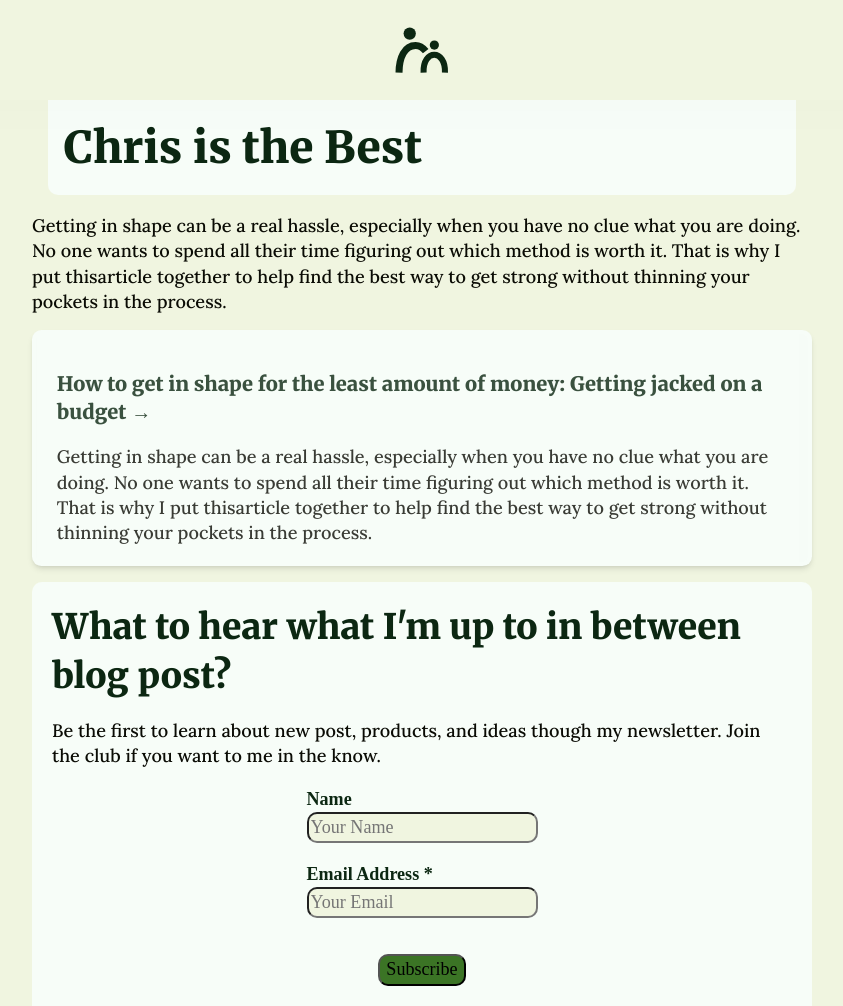
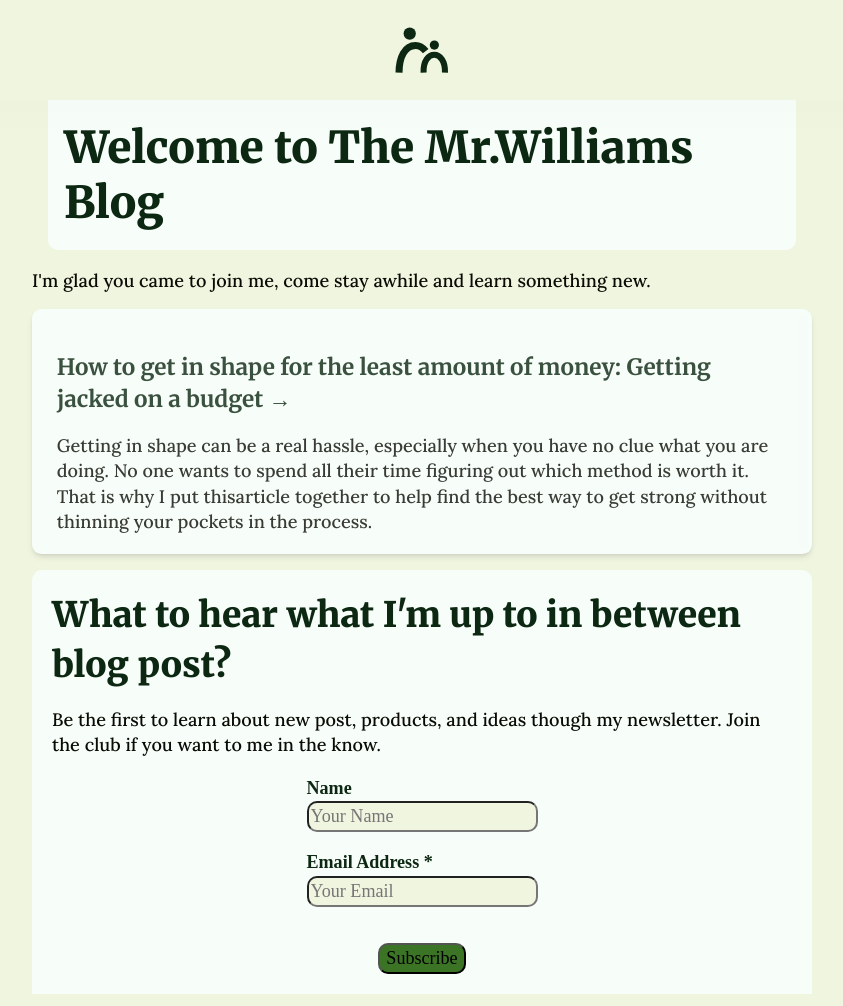
Before and after one commit to chr1swill/https---github.com-chr1swill-astro-blog-website, an Astro site: page / in a window 1280 px wide. Shown: the whole page, without its empty margins (218-1061 px from the left). Built offline with nearby package versions, Linux system fonts and the light colour scheme; Astro itself is replaced by a stand-in of ours; a script that the page names is missing.

Commit message:
Change card to make the styling to be on brand
Made the heading size smaller, consistent with other headering on site.
Altered the transition time to match all other transtion on site.
Removed unnecessay styles and fixed bugs.

```diff
--- a/src/components/Card.astro
+++ b/src/components/Card.astro
@@ -10,10 +10,10 @@ const { href, title, description } = Astro.props;
 
 <li class="link-card">
 	<a href={href}>
-		<h2>
+		<h4>
 			{title}
 			<span>&rarr;</span>
-		</h2>
+		</h4>
 		<p>
 			{description}
 		</p>
@@ -29,7 +29,7 @@ const { href, title, description } = Astro.props;
 		background-size: 400%;
 		border-radius: 0.6rem;
 		background-position: 100%;
-		transition: background-position 0.2s cubic-bezier(0.22, 1, 0.36, 1);
+		transition: background-position 0.6s cubic-bezier(0.22, 1, 0.36, 1);
 		box-shadow: 0 4px 6px -1px rgba(0, 0, 0, 0.1), 0 2px 4px -2px rgba(0, 0, 0, 0.1);
 	}
 
@@ -39,23 +39,23 @@ const { href, title, description } = Astro.props;
 		line-height: 1.4;
 		padding: 1rem 1.3rem;
 		border-radius: 0.35rem;
-		color: var(--clr-text);
 		background-color:var(--clr-surface);
 		opacity: 0.8;
 	}
-	h2 {
+	.link-card:is(h4) {
 		margin: 0;
-		font-size: 1.25rem;
-		transition: color 0.2s cubic-bezier(0.22, 1, 0.36, 1);
+		color: var(--clr-primary);
+
+		transition: color 0.6s cubic-bezier(0.22, 1, 0.36, 1);
 	}
-	p {
-		margin-top: 0.5rem;
+	.link-card > p {
 		margin-bottom: 0;
 		color: var(--clr-text);
 	}
-	.link-card:is(:hover, :focus-within) {
+	.link-card > a:is(:hover, :focus-within) {
 		background-position: 0;
 		background-image: var(--clr-accent);
+		opacity: 1;
 	}
 	.link-card:is(:hover, :focus-within) h2 {
 		color: var(--clr-accent);
--- a/src/layouts/BaseLayout.astro
+++ b/src/layouts/BaseLayout.astro
@@ -4,6 +4,11 @@ import Footer from '../components/footer.astro';
 import HeadElement from '../components/HeadElement.astro';
 
 import "../styles/main.css"
+
+export interface Props {
+  title: string;
+  description: string;
+}
 
 const {title,  description} = Astro.props;
 ---
--- a/src/pages/index.astro
+++ b/src/pages/index.astro
@@ -6,8 +6,8 @@ const posts = await Astro.glob('../pages/blog/*.md');
 ---
 
 <Layout
-title="Chris is the Best"
-description="Getting in shape can be a real hassle, especially when you have no clue what you are doing. No one wants to spend all their time figuring out which method is worth it. That is why I put thisarticle together to help find the best way to get strong without thinning your pockets in the process.">
+title="Welcome to The Mr.Williams Blog"
+description="I'm glad you came to join me, come stay awhile and learn something new.">
 
     <ul role="list" class="link-card-grid">
       {posts.map(post => (
```
